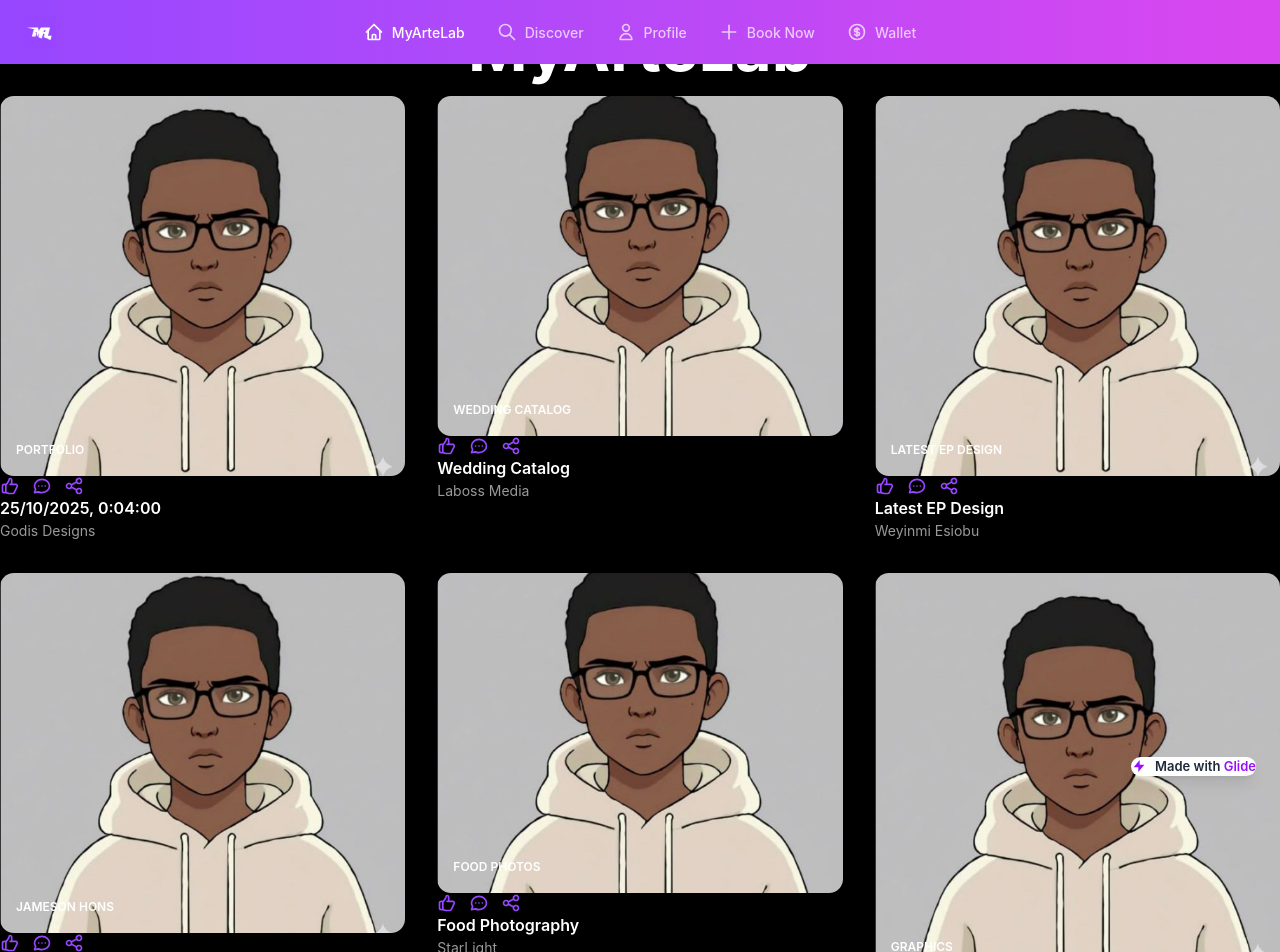
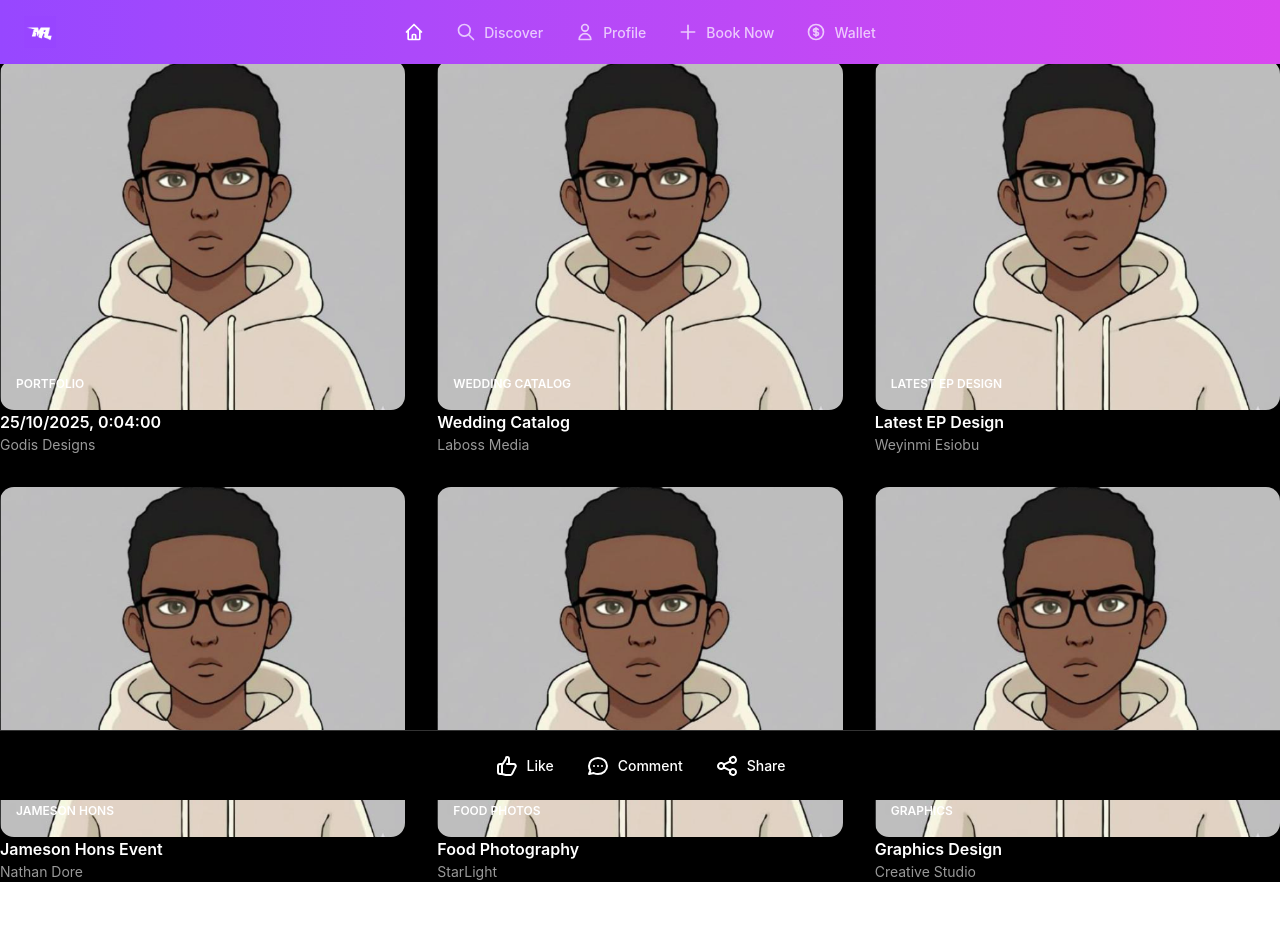
Before and after one commit to Japhetjohn/my-arte-lab.app, a Vue app in the folder client/: page /home in a window 1280 px wide. Shown: the top 952 px of the page. After the commit the page ends 882 px from the top, so only its background shows below. Built offline with nearby package versions, Linux system fonts and the light colour scheme.

Commit message:
fixed a lile of he home page

```diff
--- a/client/src/components/AppLayout.vue
+++ b/client/src/components/AppLayout.vue
@@ -19,7 +19,6 @@
           <svg class="w-5 h-5" fill="none" stroke="currentColor" viewBox="0 0 24 24">
             <path stroke-linecap="round" stroke-linejoin="round" stroke-width="2" d="M3 12l2-2m0 0l7-7 7 7M5 10v10a1 1 0 001 1h3m10-11l2 2m-2-2v10a1 1 0 01-1 1h-3m-6 0a1 1 0 001-1v-4a1 1 0 011-1h2a1 1 0 011 1v4a1 1 0 001 1m-6 0h6" />
           </svg>
-          MyArteLab
         </button>
 
         <button
--- a/client/src/views/Home.vue
+++ b/client/src/views/Home.vue
@@ -1,17 +1,21 @@
 <template>
   <AppLayout>
-    <div class="w-full min-h-screen bg-black">
-      <!-- Centered Title Header -->
-      <div class="flex items-center justify-center py-12">
-        <h1 class="text-[64px] font-bold text-white">MyArteLab</h1>
+    <div class="w-full min-h-screen bg-black pb-[100px]">
+      <!-- Secondary Header with Search Icon -->
+      <div class="w-full bg-black border-b border-[#1a1a1a] h-[60px] flex items-center justify-end px-12">
+        <button class="flex items-center justify-center w-[40px] h-[40px] rounded-full hover:bg-[#1a1a1a] transition-all">
+          <svg class="w-5 h-5 text-white" fill="none" stroke="currentColor" viewBox="0 0 24 24">
+            <path stroke-linecap="round" stroke-linejoin="round" stroke-width="2" d="M21 21l-6-6m2-5a7 7 0 11-14 0 7 7 0 0114 0z" />
+          </svg>
+        </button>
       </div>
 
       <!-- Portfolio Grid - 3 columns with equal widths -->
-      <div class="w-full px-12 pb-20">
+      <div class="w-full px-12 pt-8 pb-20">
         <div class="grid grid-cols-3 gap-8 max-w-[1600px] mx-auto">
           <!-- Portfolio Item 1 -->
           <div class="flex flex-col">
-            <div class="relative rounded-[14px] overflow-hidden mb-3" style="height: 380px;">
+            <div class="relative rounded-[14px] overflow-hidden mb-3" style="height: 350px;">
               <img
                 src="/screenshot.png"
                 alt="Portfolio"
@@ -21,30 +25,13 @@
                 <Badge variant="primary" size="sm">PORTFOLIO</Badge>
               </div>
             </div>
-            <div class="flex items-center gap-3 mb-2">
-              <button class="text-[#9747FF] hover:text-[#D946EF] transition-all">
-                <svg class="w-5 h-5" fill="none" stroke="currentColor" viewBox="0 0 24 24">
-                  <path stroke-linecap="round" stroke-linejoin="round" stroke-width="2" d="M14 10h4.764a2 2 0 011.789 2.894l-3.5 7A2 2 0 0115.263 21h-4.017c-.163 0-.326-.02-.485-.06L7 20m7-10V5a2 2 0 00-2-2h-.095c-.5 0-.905.405-.905.905 0 .714-.211 1.412-.608 2.006L7 11v9m7-10h-2M7 20H5a2 2 0 01-2-2v-6a2 2 0 012-2h2.5" />
-                </svg>
-              </button>
-              <button class="text-[#9747FF] hover:text-[#D946EF] transition-all">
-                <svg class="w-5 h-5" fill="none" stroke="currentColor" viewBox="0 0 24 24">
-                  <path stroke-linecap="round" stroke-linejoin="round" stroke-width="2" d="M8 12h.01M12 12h.01M16 12h.01M21 12c0 4.418-4.03 8-9 8a9.863 9.863 0 01-4.255-.949L3 20l1.395-3.72C3.512 15.042 3 13.574 3 12c0-4.418 4.03-8 9-8s9 3.582 9 8z" />
-                </svg>
-              </button>
-              <button class="text-[#9747FF] hover:text-[#D946EF] transition-all">
-                <svg class="w-5 h-5" fill="none" stroke="currentColor" viewBox="0 0 24 24">
-                  <path stroke-linecap="round" stroke-linejoin="round" stroke-width="2" d="M8.684 13.342C8.886 12.938 9 12.482 9 12c0-.482-.114-.938-.316-1.342m0 2.684a3 3 0 110-2.684m0 2.684l6.632 3.316m-6.632-6l6.632-3.316m0 0a3 3 0 105.367-2.684 3 3 0 00-5.367 2.684zm0 9.316a3 3 0 105.368 2.684 3 3 0 00-5.368-2.684z" />
-                </svg>
-              </button>
-            </div>
             <h3 class="text-white text-[16px] font-semibold mb-1">25/10/2025, 0:04:00</h3>
             <p class="text-[#999999] text-[14px]">Godis Designs</p>
           </div>
 
           <!-- Portfolio Item 2 -->
           <div class="flex flex-col">
-            <div class="relative rounded-[14px] overflow-hidden mb-3" style="height: 340px;">
+            <div class="relative rounded-[14px] overflow-hidden mb-3" style="height: 350px;">
               <img
                 src="/screenshot.png"
                 alt="Wedding Catalog"
@@ -54,30 +41,13 @@
                 <Badge variant="primary" size="sm">WEDDING CATALOG</Badge>
               </div>
             </div>
-            <div class="flex items-center gap-3 mb-2">
-              <button class="text-[#9747FF] hover:text-[#D946EF] transition-all">
-                <svg class="w-5 h-5" fill="none" stroke="currentColor" viewBox="0 0 24 24">
-                  <path stroke-linecap="round" stroke-linejoin="round" stroke-width="2" d="M14 10h4.764a2 2 0 011.789 2.894l-3.5 7A2 2 0 0115.263 21h-4.017c-.163 0-.326-.02-.485-.06L7 20m7-10V5a2 2 0 00-2-2h-.095c-.5 0-.905.405-.905.905 0 .714-.211 1.412-.608 2.006L7 11v9m7-10h-2M7 20H5a2 2 0 01-2-2v-6a2 2 0 012-2h2.5" />
-                </svg>
-              </button>
-              <button class="text-[#9747FF] hover:text-[#D946EF] transition-all">
-                <svg class="w-5 h-5" fill="none" stroke="currentColor" viewBox="0 0 24 24">
-                  <path stroke-linecap="round" stroke-linejoin="round" stroke-width="2" d="M8 12h.01M12 12h.01M16 12h.01M21 12c0 4.418-4.03 8-9 8a9.863 9.863 0 01-4.255-.949L3 20l1.395-3.72C3.512 15.042 3 13.574 3 12c0-4.418 4.03-8 9-8s9 3.582 9 8z" />
-                </svg>
-              </button>
-              <button class="text-[#9747FF] hover:text-[#D946EF] transition-all">
-                <svg class="w-5 h-5" fill="none" stroke="currentColor" viewBox="0 0 24 24">
-                  <path stroke-linecap="round" stroke-linejoin="round" stroke-width="2" d="M8.684 13.342C8.886 12.938 9 12.482 9 12c0-.482-.114-.938-.316-1.342m0 2.684a3 3 0 110-2.684m0 2.684l6.632 3.316m-6.632-6l6.632-3.316m0 0a3 3 0 105.367-2.684 3 3 0 00-5.367 2.684zm0 9.316a3 3 0 105.368 2.684 3 3 0 00-5.368-2.684z" />
-                </svg>
-              </button>
-            </div>
             <h3 class="text-white text-[16px] font-semibold mb-1">Wedding Catalog</h3>
             <p class="text-[#999999] text-[14px]">Laboss Media</p>
           </div>
 
           <!-- Portfolio Item 3 -->
           <div class="flex flex-col">
-            <div class="relative rounded-[14px] overflow-hidden mb-3" style="height: 380px;">
+            <div class="relative rounded-[14px] overflow-hidden mb-3" style="height: 350px;">
               <img
                 src="/screenshot.png"
                 alt="Latest EP Design"
@@ -87,30 +57,13 @@
                 <Badge variant="primary" size="sm">LATEST EP DESIGN</Badge>
               </div>
             </div>
-            <div class="flex items-center gap-3 mb-2">
-              <button class="text-[#9747FF] hover:text-[#D946EF] transition-all">
-                <svg class="w-5 h-5" fill="none" stroke="currentColor" viewBox="0 0 24 24">
-                  <path stroke-linecap="round" stroke-linejoin="round" stroke-width="2" d="M14 10h4.764a2 2 0 011.789 2.894l-3.5 7A2 2 0 0115.263 21h-4.017c-.163 0-.326-.02-.485-.06L7 20m7-10V5a2 2 0 00-2-2h-.095c-.5 0-.905.405-.905.905 0 .714-.211 1.412-.608 2.006L7 11v9m7-10h-2M7 20H5a2 2 0 01-2-2v-6a2 2 0 012-2h2.5" />
-                </svg>
-              </button>
-              <button class="text-[#9747FF] hover:text-[#D946EF] transition-all">
-                <svg class="w-5 h-5" fill="none" stroke="currentColor" viewBox="0 0 24 24">
-                  <path stroke-linecap="round" stroke-linejoin="round" stroke-width="2" d="M8 12h.01M12 12h.01M16 12h.01M21 12c0 4.418-4.03 8-9 8a9.863 9.863 0 01-4.255-.949L3 20l1.395-3.72C3.512 15.042 3 13.574 3 12c0-4.418 4.03-8 9-8s9 3.582 9 8z" />
-                </svg>
-              </button>
-              <button class="text-[#9747FF] hover:text-[#D946EF] transition-all">
-                <svg class="w-5 h-5" fill="none" stroke="currentColor" viewBox="0 0 24 24">
-                  <path stroke-linecap="round" stroke-linejoin="round" stroke-width="2" d="M8.684 13.342C8.886 12.938 9 12.482 9 12c0-.482-.114-.938-.316-1.342m0 2.684a3 3 0 110-2.684m0 2.684l6.632 3.316m-6.632-6l6.632-3.316m0 0a3 3 0 105.367-2.684 3 3 0 00-5.367 2.684zm0 9.316a3 3 0 105.368 2.684 3 3 0 00-5.368-2.684z" />
-                </svg>
-              </button>
-            </div>
             <h3 class="text-white text-[16px] font-semibold mb-1">Latest EP Design</h3>
             <p class="text-[#999999] text-[14px]">Weyinmi Esiobu</p>
           </div>
 
           <!-- Portfolio Item 4 -->
           <div class="flex flex-col">
-            <div class="relative rounded-[14px] overflow-hidden mb-3" style="height: 360px;">
+            <div class="relative rounded-[14px] overflow-hidden mb-3" style="height: 350px;">
               <img
                 src="/screenshot.png"
                 alt="Jameson Hons"
@@ -120,30 +73,13 @@
                 <Badge variant="primary" size="sm">JAMESON HONS</Badge>
               </div>
             </div>
-            <div class="flex items-center gap-3 mb-2">
-              <button class="text-[#9747FF] hover:text-[#D946EF] transition-all">
-                <svg class="w-5 h-5" fill="none" stroke="currentColor" viewBox="0 0 24 24">
-                  <path stroke-linecap="round" stroke-linejoin="round" stroke-width="2" d="M14 10h4.764a2 2 0 011.789 2.894l-3.5 7A2 2 0 0115.263 21h-4.017c-.163 0-.326-.02-.485-.06L7 20m7-10V5a2 2 0 00-2-2h-.095c-.5 0-.905.405-.905.905 0 .714-.211 1.412-.608 2.006L7 11v9m7-10h-2M7 20H5a2 2 0 01-2-2v-6a2 2 0 012-2h2.5" />
-                </svg>
-              </button>
-              <button class="text-[#9747FF] hover:text-[#D946EF] transition-all">
-                <svg class="w-5 h-5" fill="none" stroke="currentColor" viewBox="0 0 24 24">
-                  <path stroke-linecap="round" stroke-linejoin="round" stroke-width="2" d="M8 12h.01M12 12h.01M16 12h.01M21 12c0 4.418-4.03 8-9 8a9.863 9.863 0 01-4.255-.949L3 20l1.395-3.72C3.512 15.042 3 13.574 3 12c0-4.418 4.03-8 9-8s9 3.582 9 8z" />
-                </svg>
-              </button>
-              <button class="text-[#9747FF] hover:text-[#D946EF] transition-all">
-                <svg class="w-5 h-5" fill="none" stroke="currentColor" viewBox="0 0 24 24">
-                  <path stroke-linecap="round" stroke-linejoin="round" stroke-width="2" d="M8.684 13.342C8.886 12.938 9 12.482 9 12c0-.482-.114-.938-.316-1.342m0 2.684a3 3 0 110-2.684m0 2.684l6.632 3.316m-6.632-6l6.632-3.316m0 0a3 3 0 105.367-2.684 3 3 0 00-5.367 2.684zm0 9.316a3 3 0 105.368 2.684 3 3 0 00-5.368-2.684z" />
-                </svg>
-              </button>
-            </div>
             <h3 class="text-white text-[16px] font-semibold mb-1">Jameson Hons Event</h3>
             <p class="text-[#999999] text-[14px]">Nathan Dore</p>
           </div>
 
           <!-- Portfolio Item 5 -->
           <div class="flex flex-col">
-            <div class="relative rounded-[14px] overflow-hidden mb-3" style="height: 320px;">
+            <div class="relative rounded-[14px] overflow-hidden mb-3" style="height: 350px;">
               <img
                 src="/screenshot.png"
                 alt="Food Photos"
@@ -153,30 +89,13 @@
                 <Badge variant="primary" size="sm">FOOD PHOTOS</Badge>
               </div>
             </div>
-            <div class="flex items-center gap-3 mb-2">
-              <button class="text-[#9747FF] hover:text-[#D946EF] transition-all">
-                <svg class="w-5 h-5" fill="none" stroke="currentColor" viewBox="0 0 24 24">
-                  <path stroke-linecap="round" stroke-linejoin="round" stroke-width="2" d="M14 10h4.764a2 2 0 011.789 2.894l-3.5 7A2 2 0 0115.263 21h-4.017c-.163 0-.326-.02-.485-.06L7 20m7-10V5a2 2 0 00-2-2h-.095c-.5 0-.905.405-.905.905 0 .714-.211 1.412-.608 2.006L7 11v9m7-10h-2M7 20H5a2 2 0 01-2-2v-6a2 2 0 012-2h2.5" />
-                </svg>
-              </button>
-              <button class="text-[#9747FF] hover:text-[#D946EF] transition-all">
-                <svg class="w-5 h-5" fill="none" stroke="currentColor" viewBox="0 0 24 24">
-                  <path stroke-linecap="round" stroke-linejoin="round" stroke-width="2" d="M8 12h.01M12 12h.01M16 12h.01M21 12c0 4.418-4.03 8-9 8a9.863 9.863 0 01-4.255-.949L3 20l1.395-3.72C3.512 15.042 3 13.574 3 12c0-4.418 4.03-8 9-8s9 3.582 9 8z" />
-                </svg>
-              </button>
-              <button class="text-[#9747FF] hover:text-[#D946EF] transition-all">
-                <svg class="w-5 h-5" fill="none" stroke="currentColor" viewBox="0 0 24 24">
-                  <path stroke-linecap="round" stroke-linejoin="round" stroke-width="2" d="M8.684 13.342C8.886 12.938 9 12.482 9 12c0-.482-.114-.938-.316-1.342m0 2.684a3 3 0 110-2.684m0 2.684l6.632 3.316m-6.632-6l6.632-3.316m0 0a3 3 0 105.367-2.684 3 3 0 00-5.367 2.684zm0 9.316a3 3 0 105.368 2.684 3 3 0 00-5.368-2.684z" />
-                </svg>
-              </button>
-            </div>
             <h3 class="text-white text-[16px] font-semibold mb-1">Food Photography</h3>
             <p class="text-[#999999] text-[14px]">StarLight</p>
           </div>
 
-          <!-- Portfolio Item 6 (extra to fill grid) -->
+          <!-- Portfolio Item 6 -->
           <div class="flex flex-col">
-            <div class="relative rounded-[14px] overflow-hidden mb-3" style="height: 400px;">
+            <div class="relative rounded-[14px] overflow-hidden mb-3" style="height: 350px;">
               <img
                 src="/screenshot.png"
                 alt="Graphics"
@@ -186,36 +105,35 @@
                 <Badge variant="primary" size="sm">GRAPHICS</Badge>
               </div>
             </div>
-            <div class="flex items-center gap-3 mb-2">
-              <button class="text-[#9747FF] hover:text-[#D946EF] transition-all">
-                <svg class="w-5 h-5" fill="none" stroke="currentColor" viewBox="0 0 24 24">
-                  <path stroke-linecap="round" stroke-linejoin="round" stroke-width="2" d="M14 10h4.764a2 2 0 011.789 2.894l-3.5 7A2 2 0 0115.263 21h-4.017c-.163 0-.326-.02-.485-.06L7 20m7-10V5a2 2 0 00-2-2h-.095c-.5 0-.905.405-.905.905 0 .714-.211 1.412-.608 2.006L7 11v9m7-10h-2M7 20H5a2 2 0 01-2-2v-6a2 2 0 012-2h2.5" />
-                </svg>
-              </button>
-              <button class="text-[#9747FF] hover:text-[#D946EF] transition-all">
-                <svg class="w-5 h-5" fill="none" stroke="currentColor" viewBox="0 0 24 24">
-                  <path stroke-linecap="round" stroke-linejoin="round" stroke-width="2" d="M8 12h.01M12 12h.01M16 12h.01M21 12c0 4.418-4.03 8-9 8a9.863 9.863 0 01-4.255-.949L3 20l1.395-3.72C3.512 15.042 3 13.574 3 12c0-4.418 4.03-8 9-8s9 3.582 9 8z" />
-                </svg>
-              </button>
-              <button class="text-[#9747FF] hover:text-[#D946EF] transition-all">
-                <svg class="w-5 h-5" fill="none" stroke="currentColor" viewBox="0 0 24 24">
-                  <path stroke-linecap="round" stroke-linejoin="round" stroke-width="2" d="M8.684 13.342C8.886 12.938 9 12.482 9 12c0-.482-.114-.938-.316-1.342m0 2.684a3 3 0 110-2.684m0 2.684l6.632 3.316m-6.632-6l6.632-3.316m0 0a3 3 0 105.367-2.684 3 3 0 00-5.367 2.684zm0 9.316a3 3 0 105.368 2.684 3 3 0 00-5.368-2.684z" />
-                </svg>
-              </button>
-            </div>
             <h3 class="text-white text-[16px] font-semibold mb-1">Graphics Design</h3>
             <p class="text-[#999999] text-[14px]">Creative Studio</p>
           </div>
         </div>
       </div>
 
-      <!-- Bottom Right - "Made with Glide" Badge -->
-      <div class="fixed bottom-6 right-6 z-40">
-        <div class="bg-white rounded-full px-4 py-2 flex items-center gap-2 shadow-lg">
-          <svg class="w-4 h-4 text-purple-600" viewBox="0 0 24 24" fill="currentColor">
-            <path d="M13 10V3L4 14h7v7l9-11h-7z" />
-          </svg>
-          <span class="text-[13px] font-semibold text-gray-800">Made with <span class="text-purple-600">Glide</span></span>
+      <!-- Bottom Section with Like, Comment, Share Icons -->
+      <div class="fixed bottom-0 left-0 right-0 bg-black border-t border-[#333333] h-[70px] flex items-center justify-center z-40">
+        <div class="flex items-center gap-8">
+          <button class="flex items-center gap-2 text-white hover:text-[#9747FF] transition-all">
+            <svg class="w-6 h-6" fill="none" stroke="currentColor" viewBox="0 0 24 24">
+              <path stroke-linecap="round" stroke-linejoin="round" stroke-width="2" d="M14 10h4.764a2 2 0 011.789 2.894l-3.5 7A2 2 0 0115.263 21h-4.017c-.163 0-.326-.02-.485-.06L7 20m7-10V5a2 2 0 00-2-2h-.095c-.5 0-.905.405-.905.905 0 .714-.211 1.412-.608 2.006L7 11v9m7-10h-2M7 20H5a2 2 0 01-2-2v-6a2 2 0 012-2h2.5" />
+            </svg>
+            <span class="text-[14px] font-medium">Like</span>
+          </button>
+
+          <button class="flex items-center gap-2 text-white hover:text-[#9747FF] transition-all">
+            <svg class="w-6 h-6" fill="none" stroke="currentColor" viewBox="0 0 24 24">
+              <path stroke-linecap="round" stroke-linejoin="round" stroke-width="2" d="M8 12h.01M12 12h.01M16 12h.01M21 12c0 4.418-4.03 8-9 8a9.863 9.863 0 01-4.255-.949L3 20l1.395-3.72C3.512 15.042 3 13.574 3 12c0-4.418 4.03-8 9-8s9 3.582 9 8z" />
+            </svg>
+            <span class="text-[14px] font-medium">Comment</span>
+          </button>
+
+          <button class="flex items-center gap-2 text-white hover:text-[#9747FF] transition-all">
+            <svg class="w-6 h-6" fill="none" stroke="currentColor" viewBox="0 0 24 24">
+              <path stroke-linecap="round" stroke-linejoin="round" stroke-width="2" d="M8.684 13.342C8.886 12.938 9 12.482 9 12c0-.482-.114-.938-.316-1.342m0 2.684a3 3 0 110-2.684m0 2.684l6.632 3.316m-6.632-6l6.632-3.316m0 0a3 3 0 105.367-2.684 3 3 0 00-5.367 2.684zm0 9.316a3 3 0 105.368 2.684 3 3 0 00-5.368-2.684z" />
+            </svg>
+            <span class="text-[14px] font-medium">Share</span>
+          </button>
         </div>
       </div>
     </div>
```
